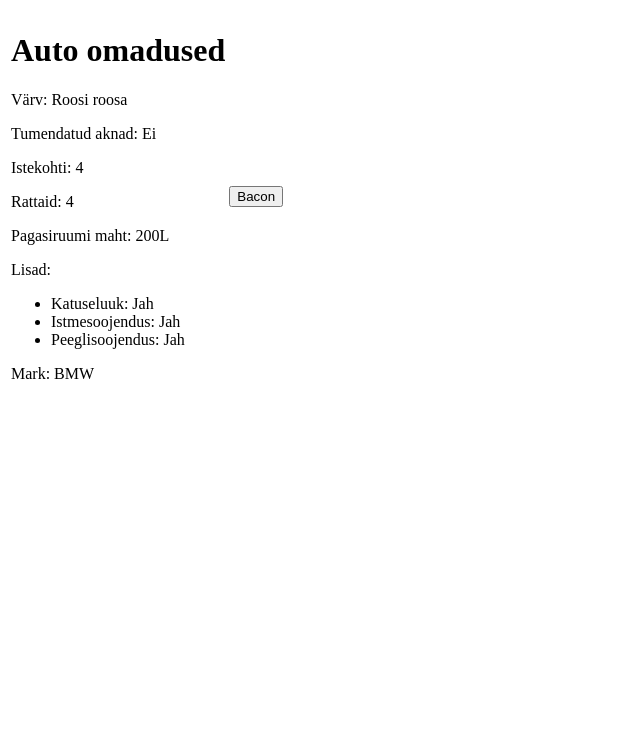
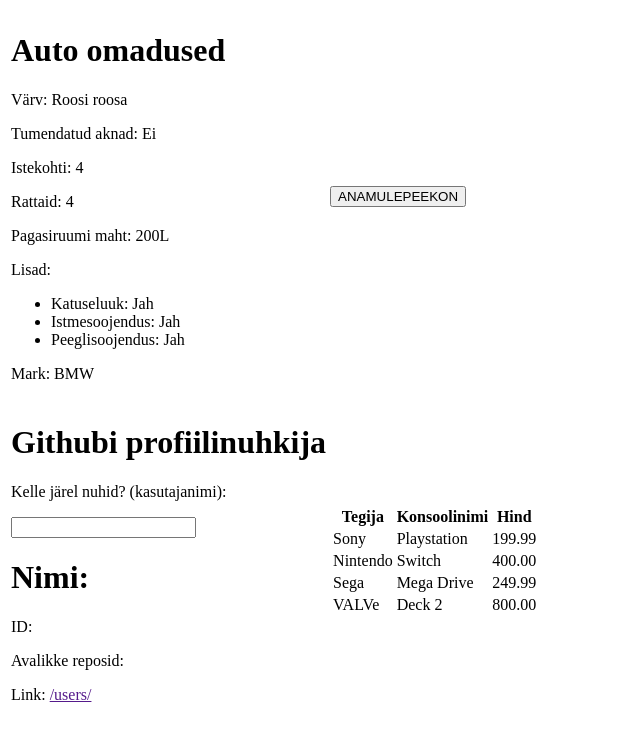
Before and after one commit to AnvarKubja/Hajusrakendused, a website: page index.html in a window 1280 px wide. Shown: the whole page, without its empty margins (0-640 px from the left). Drawn offline with Linux system fonts and the light colour scheme.

Commit message:
github api working and readxml data

```diff
--- /dev/null
+++ b/data.xml
@@ -0,0 +1,23 @@
+<?xml version="1.0" encoding="UTF-8"?>
+<modernconsoles>
+    <console>
+        <name>Playstation</name>
+        <price>199.99</price>
+        <company>Sony</company>
+    </console>
+    <console>
+        <name>Switch</name>
+        <price>400.00</price>
+        <company>Nintendo</company>
+    </console>
+    <console>
+        <name>Mega Drive</name>
+        <price>249.99</price>
+        <company>Sega</company>
+    </console>
+    <console>
+        <name>Deck 2</name>
+        <price>800.00</price>
+        <company>VALVe</company>
+    </console>
+</modernconsoles>
--- a/github.js
+++ b/github.js
@@ -9,7 +9,7 @@ let fetchProfile = async () => {
         let fetchedData
         if (profileName != "") {
             await fetch(`https://api.github.com/users/${profileName}`)
-                .then((response) = response.json())
+                .then((response)=>response.json())
                 .then((data) => (fetchedData = data))
             profileName = fetchedData.login
             profileId = fetchedData.profileId
@@ -17,13 +17,35 @@ let fetchProfile = async () => {
             profileRepos = fetchedData.public_repos
             renderPage()
         }
-    } catch(error) {
+    } catch (error) {
         console.error
     }
 }
 
 function renderPage() {
     document.getElementById("gitdata").innerHTML = `
-
+    <div>
+        <h1>Githubi profiilinuhkija</h1>
+        <p>Kelle järel nuhid? (kasutajanimi):</p>
+        <input />
+        <div class="content">
+            <h1 id="name">Nimi: ${profileName}</h1>
+            <p id="id">ID: ${profileId}</p>
+            <p id="repos">Avalikke reposid: ${profileRepos}</p>
+            <p id="profileurl">Link: ${profileLink}
+                <a href="${profileName}" target="_blank">/users/</a>
+            </p>
+        </div>
+    </div>
     `
 }
+
+fetchProfile();
+renderPage();
+
+function updateValue(e) {
+    profileName = e.target.value
+    fetchProfile();
+}
+const input = document.querySelector("input")
+input.addEventListener("change", updateValue)
--- a/index.html
+++ b/index.html
@@ -11,23 +11,30 @@
                 <td><div id="app"></div></td>
                 <td>
                     <div>
-                    <button type="button" onclick="loadDoc()">Bacon</button>
+                        <button type="button" onclick="loadDoc()">ANAMULEPEEKON</button>
                         <p id="bacon"></p>
                         <script>
-                        function loadDoc(){
+                            function loadDoc() {
                                 const xhttp = new XMLHttpRequest();
-                            xhttp.onload = function() {
+                                xhttp.onload = function () {
                                     document.getElementById("bacon").innerHTML = this.responseText;
                                 }
-                            xhttp.open("GET", "https://baconipsum.com/api/?type=all-meat")
+                                xhttp.open("GET","https://baconipsum.com/api/?type=all-meat")
                                 xhttp.send()
                             }
                             </script>
                 </div>
             </td>
         </tr>
+        <tr>
+            <td><div id="gitdata"></div></td>
+            <td><div id="consoleContent"></div></td>
+        </tr>
     </table>
-    <div id="app"></div>
+
+    <script src="./github.js" type="module"></script>
     <script src="./carjson.js" type="module"></script>
+    <script src="./readxml.js" type="module"></script>
+
 </body>
 </html>
--- /dev/null
+++ b/readxml.js
@@ -0,0 +1,30 @@
+function getData() {
+    let xmlhttp = new XMLHttpRequest();
+    let XMLContent;
+    xmlhttp.open("GET", "./data.xml", false);
+    xmlhttp.send();
+    XMLContent = xmlhttp.responseXML;
+    let tableRows = `
+    <tr>
+        <th>Tegija</th>
+        <th>Konsoolinimi</th>
+        <th>Hind</th>
+    </tr>
+    `
+    let consoleElements = XMLContent.getElementsByTagName("console")
+
+    for (let i = 0; i < consoleElements.length; i++) {
+        tableRows += `
+        <tr>
+            <td>${consoleElements[i].getElementsByTagName("company")[0].childNodes[0].nodeValue}</td>
+            <td>${consoleElements[i].getElementsByTagName("name")[0].childNodes[0].nodeValue}</td>
+            <td>${consoleElements[i].getElementsByTagName("price")[0].childNodes[0].nodeValue}</td>
+        </tr>
+        `
+    }
+    document.getElementById("xmlTable").innerHTML = tableRows;
+}
+document.getElementById("consoleContent").innerHTML = `
+<table id="xmlTable"></table>
+`
+getData()
```
Lines whose indentation alone changed are shown as unchanged.
